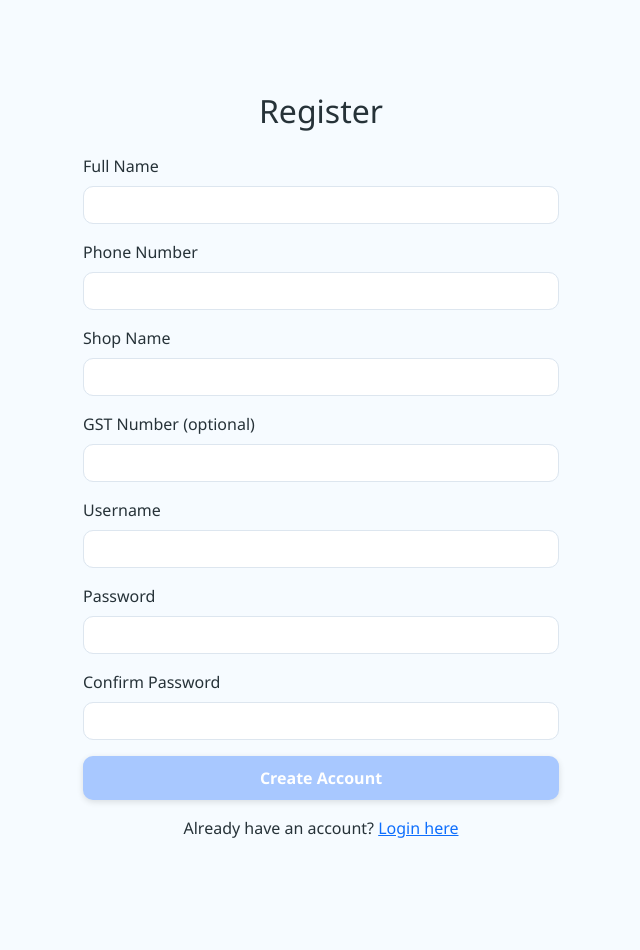
After one commit to divyarajsinh1604/grocery-app, a Flask app: page /register in a window 1280 px wide. The commit adds this page. Shown: the whole page, without its empty margins (319-959 px from the left). Run offline with Flask 3, Linux system fonts and the light colour scheme.

Commit message:
V1.1 with new user/shop schema

```diff
--- a/app.py
+++ b/app.py
@@ -8,15 +8,18 @@ from stock import stock
 from billing import billing
 from customers import customers_bp
 
-from models import get_db, init_db, ensure_admin
+from models import get_db, init_db, ensure_admin, migrate_users_table
 
+from models import get_db
 
 app = Flask(__name__)
 app.secret_key = os.environ.get("SECRET_KEY", "dev-secret-key")
 
 # ---- IMPORTANT: init DB on startup ----
 init_db()
+migrate_users_table()
 ensure_admin()
+
 # ---------------------------------------
 
 
@@ -26,6 +29,8 @@ app.register_blueprint(products)
 app.register_blueprint(stock)
 app.register_blueprint(billing)
 app.register_blueprint(customers_bp)
+
+
 
 
 @app.route("/")
--- a/auth.py
+++ b/auth.py
@@ -1,8 +1,64 @@
-from flask import Blueprint, render_template, request, redirect, session
-from werkzeug.security import check_password_hash
+from flask import Blueprint, render_template, request, redirect, session,url_for
+from werkzeug.security import check_password_hash, generate_password_hash
 from models import get_db
 
 auth = Blueprint("auth", __name__)
+
+@auth.route("/register", methods=["GET", "POST"])
+def register():
+    # If already logged in, no need to register again
+    if "user_id" in session:
+        return redirect("/dashboard")
+
+    error = None
+
+    if request.method == "POST":
+        full_name = (request.form.get("full_name") or "").strip()
+        phone = (request.form.get("phone") or "").strip()
+        shop_name = (request.form.get("shop_name") or "").strip()
+        gst_number = (request.form.get("gst_number") or "").strip()
+        username = (request.form.get("username") or "").strip()
+        password = request.form.get("password") or ""
+        confirm = request.form.get("confirm_password") or ""
+
+        # Basic validation
+        if not full_name or not phone or not shop_name or not username or not password:
+            error = "All fields except GST are required."
+        elif password != confirm:
+            error = "Passwords do not match."
+        elif len(password) < 6:
+            error = "Password must be at least 6 characters."
+        else:
+            conn = get_db()
+            cur = conn.cursor()
+
+            # Check if username already exists
+            cur.execute("SELECT id FROM users WHERE username = ?", (username,))
+            existing = cur.fetchone()
+            if existing:
+                error = "Username already taken. Choose another."
+            else:
+                pw_hash = generate_password_hash(password)
+                cur.execute(
+                    """
+                    INSERT INTO users (username, password_hash, full_name, phone, shop_name, gst_number)
+                    VALUES (?, ?, ?, ?, ?, ?)
+                    """,
+                    (username, pw_hash, full_name, phone, shop_name, gst_number),
+                )
+                conn.commit()
+                user_id = cur.lastrowid
+                conn.close()
+
+                # Auto-login user after registration
+                session["user_id"] = user_id
+                session["username"] = username
+
+                return redirect("/dashboard")
+
+            conn.close()
+
+    return render_template("register.html", error=error, show_nav=False)
 
 @auth.route("/login", methods=["GET", "POST"])
 def login():
--- a/templates/login.html
+++ b/templates/login.html
@@ -3,6 +3,7 @@
 {% block content %}
 
 <div class="d-flex justify-content-center align-items-center" style="min-height: 90vh;">
+
 
   <div class="card shadow-lg border-0 p-4"
        style="
@@ -49,6 +50,9 @@
               ">
         Login
       </button>
+      <p class="mt-3 text-center">
+  New user? <a href="/register">Register here</a>
+</p>
 
     </form>
 
--- /dev/null
+++ b/templates/register.html
@@ -0,0 +1,58 @@
+{% extends "base.html" %}
+{% block content %}
+
+<div class="container mt-5" style="max-width: 500px;">
+  <h2 class="mb-4 text-center">Register</h2>
+
+  {% if error %}
+  <div class="alert alert-danger">
+    {{ error }}
+  </div>
+  {% endif %}
+
+  <form method="post">
+    <div class="mb-3">
+      <label class="form-label">Full Name</label>
+      <input type="text" name="full_name" class="form-control" required>
+    </div>
+
+    <div class="mb-3">
+      <label class="form-label">Phone Number</label>
+      <input type="text" name="phone" class="form-control" required>
+    </div>
+
+    <div class="mb-3">
+      <label class="form-label">Shop Name</label>
+      <input type="text" name="shop_name" class="form-control" required>
+    </div>
+
+    <div class="mb-3">
+      <label class="form-label">GST Number (optional)</label>
+      <input type="text" name="gst_number" class="form-control">
+    </div>
+
+    <div class="mb-3">
+      <label class="form-label">Username</label>
+      <input type="text" name="username" class="form-control" required>
+    </div>
+
+    <div class="mb-3">
+      <label class="form-label">Password</label>
+      <input type="password" name="password" class="form-control" required>
+    </div>
+
+    <div class="mb-3">
+      <label class="form-label">Confirm Password</label>
+      <input type="password" name="confirm_password" class="form-control" required>
+    </div>
+
+    <button type="submit" class="btn btn-primary w-100">Create Account</button>
+
+    <p class="mt-3 text-center">
+      Already have an account?
+      <a href="/login">Login here</a>
+    </p>
+  </form>
+</div>
+
+{% endblock %}
```
Also changed, not shown: billing.py (+28 -1 lines), models.py (+39 -2 lines), templates/invoice.html (+29 -9 lines).
